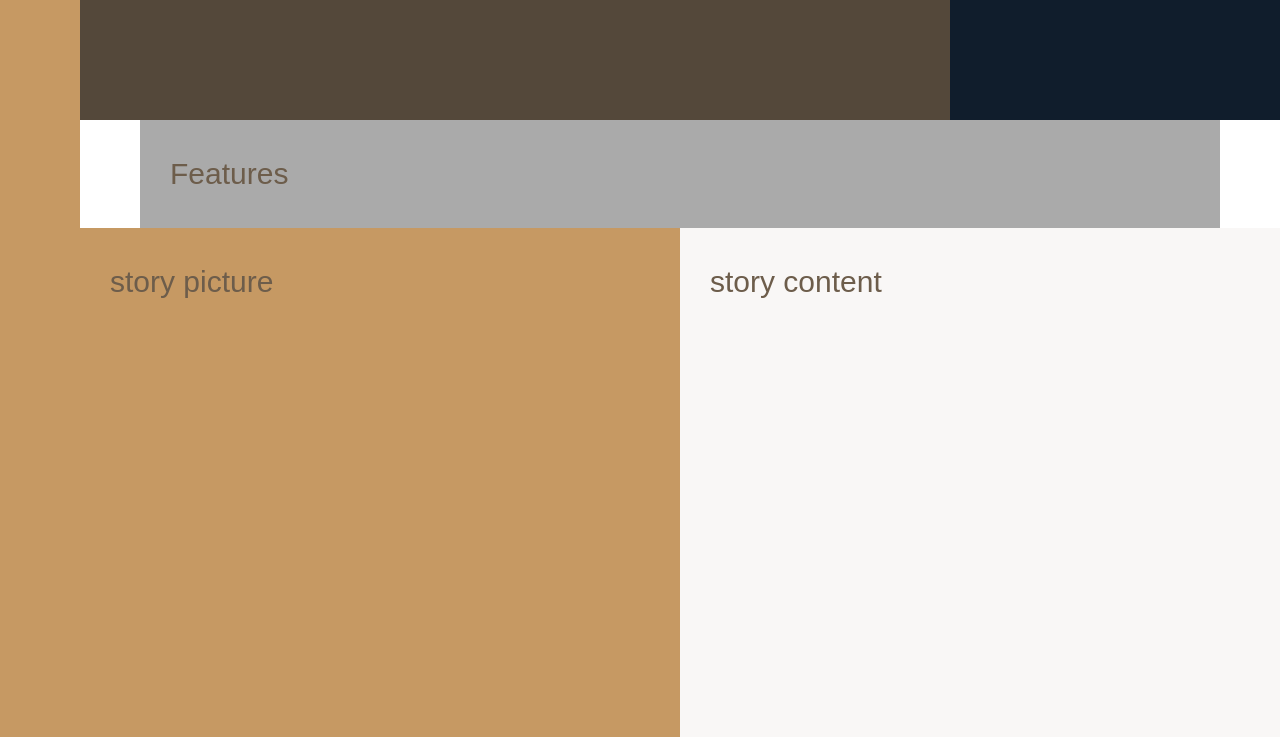
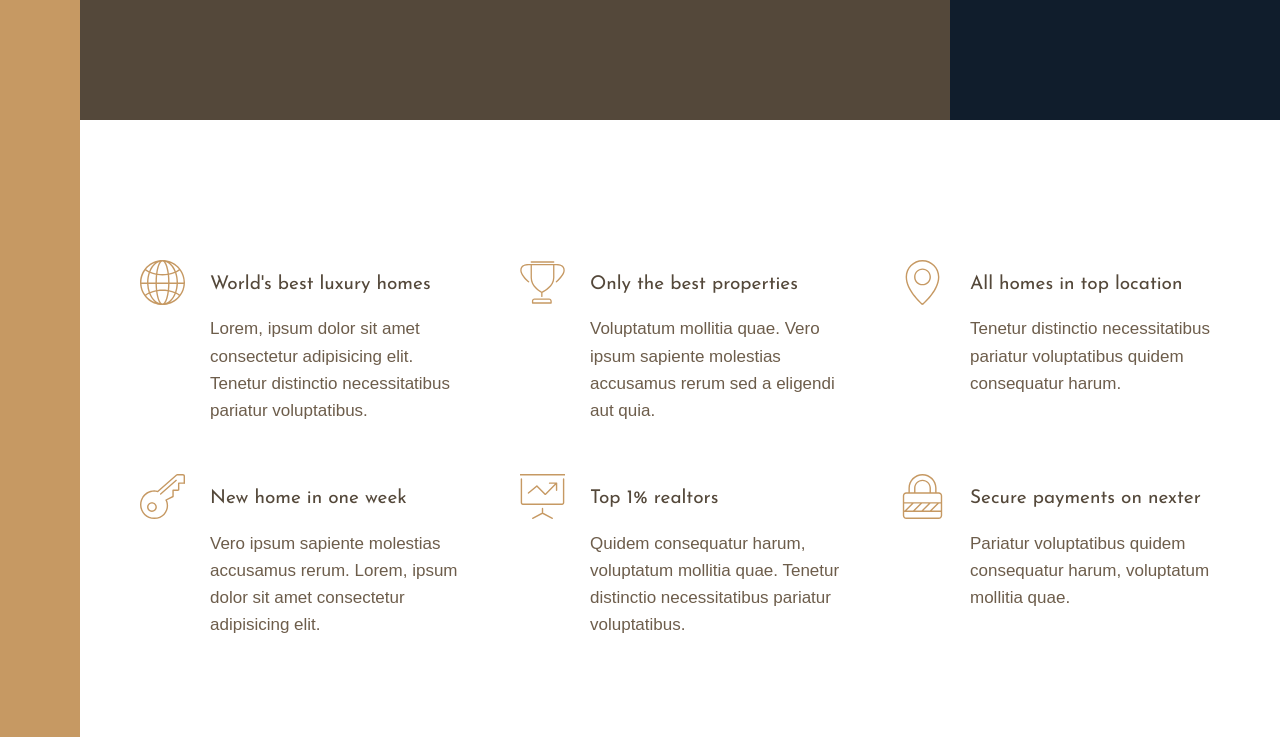
Before and after one commit to Sumally007/Nexter, a website: page index.html in a window 1280 px wide. Shown: the part 520-1257 px from the top of the page. Drawn offline with Linux system fonts and the light colour scheme.

Commit message:
Building the Features Section

```diff
--- a/index.html
+++ b/index.html
@@ -26,7 +26,73 @@
 
     <div class="realtors">Top 3 realtors</div>
 
-    <section class="features">Features</section>
+    <section class="features">
+      <div class="feature">
+        <svg class="feature__icon">
+          <use xlink:href="img/sprite.svg#icon-global"></use>
+        </svg>
+        <h4 class="heading-4 heading-4--dark">World's best luxury homes</h4>
+        <p class="feature__text">
+          Lorem, ipsum dolor sit amet consectetur adipisicing elit. Tenetur
+          distinctio necessitatibus pariatur voluptatibus.
+        </p>
+      </div>
+
+      <div class="feature">
+        <svg class="feature__icon">
+          <use xlink:href="img/sprite.svg#icon-trophy"></use>
+        </svg>
+        <h4 class="heading-4 heading-4--dark">Only the best properties</h4>
+        <p class="feature__text">
+          Voluptatum mollitia quae. Vero ipsum sapiente molestias accusamus
+          rerum sed a eligendi aut quia.
+        </p>
+      </div>
+
+      <div class="feature">
+        <svg class="feature__icon">
+          <use xlink:href="img/sprite.svg#icon-map-pin"></use>
+        </svg>
+        <h4 class="heading-4 heading-4--dark">All homes in top location</h4>
+        <p class="feature__text">
+          Tenetur distinctio necessitatibus pariatur voluptatibus quidem
+          consequatur harum.
+        </p>
+      </div>
+
+      <div class="feature">
+        <svg class="feature__icon">
+          <use xlink:href="img/sprite.svg#icon-key"></use>
+        </svg>
+        <h4 class="heading-4 heading-4--dark">New home in one week</h4>
+        <p class="feature__text">
+          Vero ipsum sapiente molestias accusamus rerum. Lorem, ipsum dolor sit
+          amet consectetur adipisicing elit.
+        </p>
+      </div>
+
+      <div class="feature">
+        <svg class="feature__icon">
+          <use xlink:href="img/sprite.svg#icon-presentation"></use>
+        </svg>
+        <h4 class="heading-4 heading-4--dark">Top 1% realtors</h4>
+        <p class="feature__text">
+          Quidem consequatur harum, voluptatum mollitia quae. Tenetur distinctio
+          necessitatibus pariatur voluptatibus.
+        </p>
+      </div>
+
+      <div class="feature">
+        <svg class="feature__icon">
+          <use xlink:href="img/sprite.svg#icon-lock"></use>
+        </svg>
+        <h4 class="heading-4 heading-4--dark">Secure payments on nexter</h4>
+        <p class="feature__text">
+          Pariatur voluptatibus quidem consequatur harum, voluptatum mollitia
+          quae.
+        </p>
+      </div>
+    </section>
 
     <div class="story__pictures">story picture<picture></picture></div>
 
--- a/sass/_base.scss
+++ b/sass/_base.scss
@@ -41,9 +41,4 @@ body{
                            minmax(6rem, 1fr) [center-start] repeat(8, [col-start]
                             minmax( min-content, 14rem) [col-end])
                             [center-end] minmax(6rem, 1fr) [full-end];
-
-    & > *{
-        padding: 30px;
-        font-size: 3rem;
-    }
 }
--- a/sass/_features.scss
+++ b/sass/_features.scss
@@ -1,4 +1,31 @@
 .features{
-    background-color: $color-grey-light-2;
     grid-column: center-start / center-end;
+
+    margin: 15rem 0;
+    display: grid;
+    // grid-template-columns: repeat(3, 1fr);
+    grid-template-columns: repeat(auto-fit, minmax(25rem, 1fr));
+    gap: 6rem;
+    align-items: start;
 }
+
+.feature{
+
+    display: grid;
+    grid-template-columns: min-content 1fr;
+    grid-row-gap: 1.5rem;
+    grid-column-gap: 2.5rem;
+
+    &__icon{
+        fill: $color-primary;
+        width: 4.5rem;
+        height: 4.5rem;
+
+        grid-row: 1 / span 2;
+        transform: translateY(-1rem);
+    }
+
+    &__text{
+        font-size: 1.7rem;
+    }
+}
--- a/sass/_typography.scss
+++ b/sass/_typography.scss
@@ -0,0 +1,29 @@
+%heading{
+    font-family: $font-display;
+    font-weight: 400;
+}
+
+.heading-1{
+    @extend %heading;
+}
+
+.heading-2{
+    @extend %heading;
+}
+
+.heading-3{
+    @extend %heading;
+}
+
+.heading-4{
+    @extend %heading;
+    font-size: 1.9rem;
+
+    &--light{
+        color: $color-grey-light-1;
+    }
+
+    &--dark{
+        color: $color-grey-dark-1;
+    }
+}
```
Also changed, not shown: css/style.css, 1 other file.
